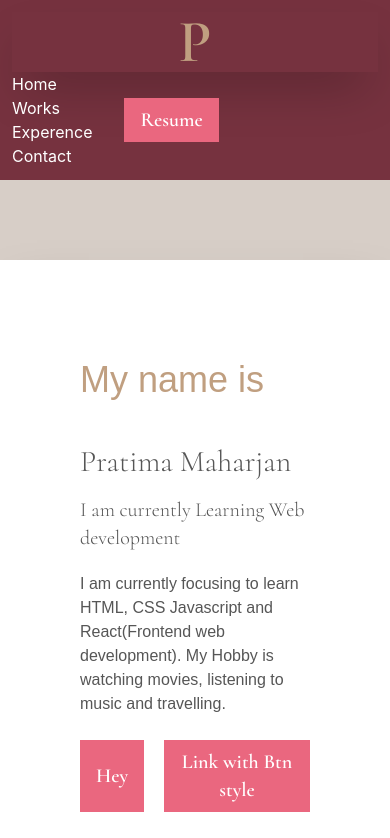
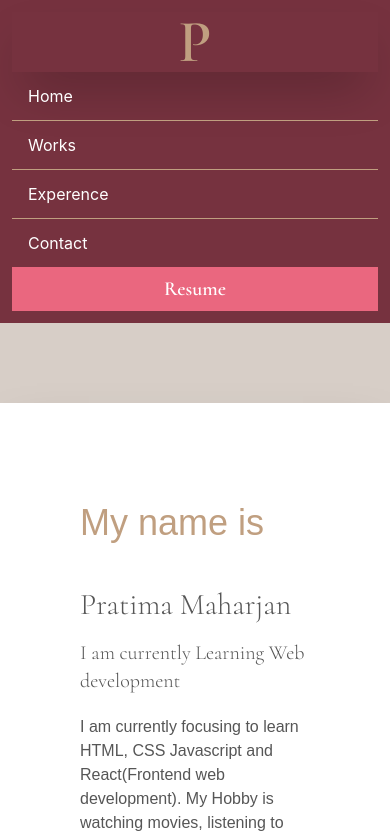
Before and after one commit to pr4t1ma/react-portfolio, a React (Create React App) app: page / in a window 390 px wide. Shown: the top 838 px of the page. Built offline with nearby package versions, Linux system fonts and the light colour scheme.

Commit message:
lots of changes in a different component

```diff
--- a/src/Menu/Menu.jsx
+++ b/src/Menu/Menu.jsx
@@ -1,17 +1,20 @@
 export const Menu = ({ items }) => {
   return (
-    <div className="flex item-left gap-5 justify-start flex-wrap lg:justify-end items-center col-span-3  ">
-      <ul className=" md:flex justify-center gap-12  ">
+    <div className=" item-left gap-5  items-center md:flex md:justify-start md:flex-wrap md:col-span-1 lg:col-span-3 lg:justify-end  ">
+      <ul className="divide-y divide-tan md:flex md:justify-center md:gap-12 md:border-none md:divide-none ">
         {items.map((item) => (
           <li key={item.label}>
-            <a className="hover:font-bold ease-in-out" href={item.href}>
+            <a
+              className="hover:font-bold ease-in-out py-3 px-4 block"
+              href={item.href}
+            >
               {item.label}
             </a>
           </li>
         ))}
       </ul>
-      <div className=" block lg:inline-block  ml-3 ">
-        <button className=" text-xl">Resume</button>
+      <div className=" block  md:block lg:inline-block  lg:ml-3 ">
+        <button className="w-full text-xl">Resume</button>
       </div>
     </div>
   );
```
